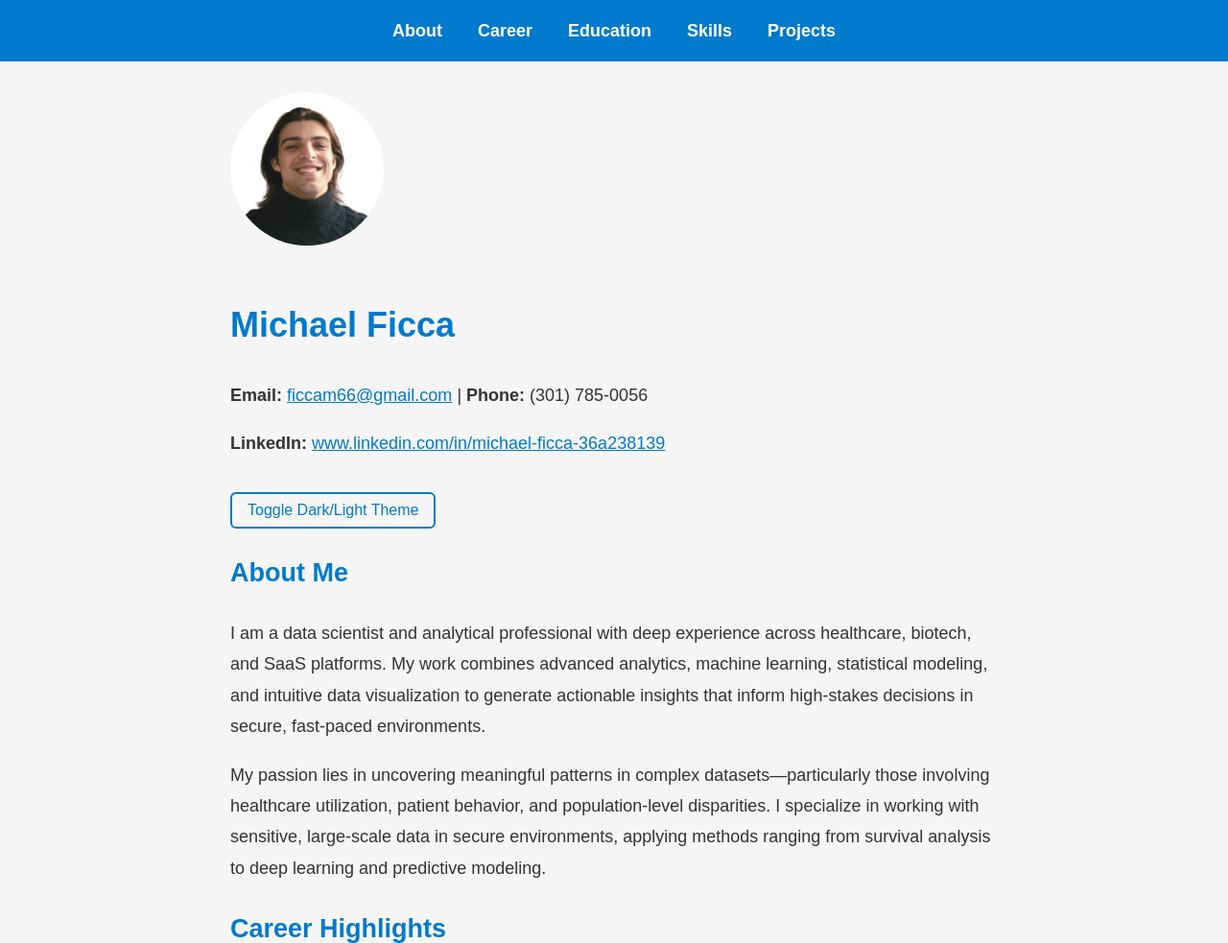
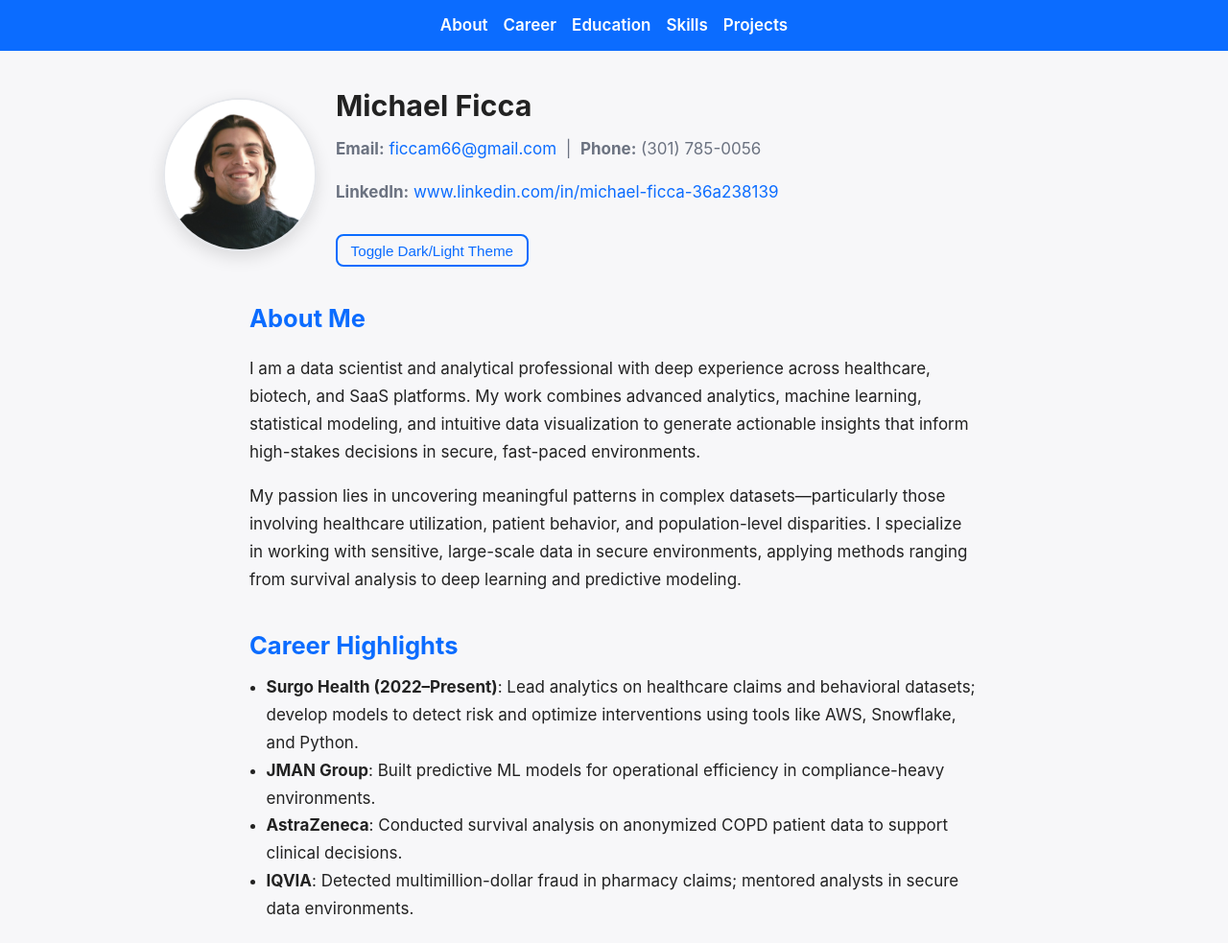
Before and after one commit to mficca/mficca.github.io, a plain HTML site: page index.html in a window 1280 px wide. Shown: the top 983 px of the page at 96% size. Drawn offline with Linux system fonts and the light colour scheme.

Commit message:
AI Revamp
AI revamp of html page

```diff
--- a/index.html
+++ b/index.html
@@ -8,171 +8,251 @@
   <meta name="description" content="Michael Ficca | Data Scientist Portfolio showcasing projects in healthcare analytics, machine learning, and data science." />
   <style>
     :root {
-      --bg-light: #f5f5f5;
-      --text-light: #333;
-      --bg-dark: #1e1e1e;
+      --bg-light: #f7f7f9;
+      --text-light: #222;
+      --bg-dark: #141414;
       --text-dark: #ddd;
-      --primary: #007acc;
+      --primary: #0b6cff;
       --card-bg-light: #fff;
-      --card-bg-dark: #2a2a2a;
+      --card-bg-dark: #1f1f1f;
+      --muted: #6b7280;
+      --border: #e5e7eb;
     }
-    [data-theme="light"] {
-      background-color: var(--bg-light);
-      color: var(--text-light);
+    html[data-theme="light"] { background: var(--bg-light); color: var(--text-light); }
+    html[data-theme="dark"]  { background: var(--bg-dark);  color: var(--text-dark);  }
+    * { box-sizing: border-box; }
+    body {
+      margin: 0;
+      font-family: Inter, system-ui, -apple-system, "Segoe UI", Roboto, Helvetica, Arial, "Apple Color Emoji", "Segoe UI Emoji";
+      line-height: 1.7;
+      -webkit-font-smoothing: antialiased;
+      text-rendering: optimizeLegibility;
+      font-size: 17px;
     }
-    [data-theme="dark"] {
-      background-color: var(--bg-dark);
-      color: var(--text-dark);
+    a { color: var(--primary); text-decoration: none; }
+    a:hover { text-decoration: underline; }
+
+    /* NAV */
+    nav {
+      background: var(--primary);
+      color: #fff;
     }
-    body {
-      font-family: Arial, sans-serif;
-      margin: 0;
-      padding: 0;
-      line-height: 1.8;
-      font-size: 18px;
-      transition: background-color 0.3s, color 0.3s;
+    .nav-inner {
+      max-width: 980px;
+      margin: 0 auto;
+      padding: .75rem 1rem;
+      display: flex;
+      gap: 1rem;
+      align-items: center;
+      justify-content: center;
+      flex-wrap: wrap;
     }
+    nav a { color: #fff; font-weight: 600; }
+
+    /* WRAPPER */
     .container {
-      max-width: 800px;
-      margin: auto;
-      padding: 2rem 1rem;
+      max-width: 980px;
+      margin: 0 auto;
+      padding: 2rem 1.25rem 3rem;
     }
-    h1, h2 {
+
+    /* HEADER / HERO */
+    .header {
+      display: grid;
+      grid-template-columns: 160px 1fr;
+      gap: 1.25rem;
+      align-items: center;
+    }
+    @media (max-width: 640px) {
+      .header { grid-template-columns: 1fr; text-align: center; }
+    }
+    .avatar {
+      width: 160px;
+      height: 160px;
+      border-radius: 50%;
+      overflow: hidden;
+      box-shadow: 0 6px 18px rgba(0,0,0,.12);
+      border: 2px solid var(--border);
+      margin: 0 auto;
+    }
+    .avatar img {
+      width: 100%;
+      height: 100%;
+      object-fit: cover;
+      max-height: none !important; /* ensure full image is shown */
+    }
+    .title h1 { margin: 0 0 .25rem; font-size: 1.9rem; }
+    .contact { color: var(--muted); margin-top: .25rem; }
+    .toggle-btn {
+      margin-top: .75rem;
+      cursor: pointer;
+      background: transparent;
+      border: 2px solid var(--primary);
+      padding: .4rem .85rem;
+      font-size: 0.95rem;
       color: var(--primary);
+      border-radius: 8px;
     }
-    a {
-      color: var(--primary);
+
+    /* SECTIONS */
+    h2 { color: var(--primary); margin-top: 2rem; margin-bottom: .5rem; }
+    h4 { margin-top: 1.25rem; }
+    .section { margin-top: 1.25rem; }
+    .list { padding-left: 1.1rem; margin: .5rem 0; }
+
+    /* CARD */
+    .project-card {
+      background: var(--card-bg-light);
+      border: 1px solid var(--border);
+      border-radius: 10px;
+      padding: 1rem 1.1rem;
+      margin: 1rem 0 1.5rem;
+      box-shadow: 0 6px 22px rgba(0,0,0,.06);
     }
-    nav {
-      background-color: var(--primary);
-      color: white;
-      padding: 1rem;
-      text-align: center;
+    html[data-theme="dark"] .project-card { background: var(--card-bg-dark); border-color: #2a2a2a; }
+
+    /* MEDIA / FIGURES */
+    figure, .umap-figure { margin: 1rem 0; text-align: center; }
+    figcaption { color: var(--muted); font-size: .9rem; margin-top: .35rem; }
+    img {
+      max-width: 100%;
+      height: auto;
+      display: block;
+      margin: 0 auto;
+      max-height: none !important; /* prevent any theme from capping */
     }
-    nav a {
-      margin: 0 1rem;
-      color: white;
-      text-decoration: none;
-      font-weight: bold;
+    .image-link { display: inline-block; border-radius: 6px; overflow: hidden; }
+    .image-frame {
+      border: 1px solid var(--border);
+      border-radius: 8px;
+      box-shadow: 0 6px 18px rgba(0,0,0,.08);
     }
-    .toggle-btn {
-      margin-top: 1rem;
-      cursor: pointer;
-      background: none;
-      border: 2px solid var(--primary);
-      padding: 0.5rem 1rem;
-      font-size: 16px;
-      color: var(--primary);
-      border-radius: 6px;
-    }
-    .project-card {
-      background-color: var(--card-bg-light);
-      border-radius: 8px;
-      padding: 1rem;
-      margin-bottom: 1.5rem;
-      box-shadow: 0 0 10px rgba(0,0,0,0.1);
-    }
-    [data-theme="dark"] .project-card {
-      background-color: var(--card-bg-dark);
-    }
-    @media (max-width: 600px) {
-      .container {
-        padding: 1rem;
-      }
-    }
+
+    /* TYPOGRAPHY HELPERS */
+    .narrow { max-width: 760px; margin: 0 auto; }
+    .muted { color: var(--muted); }
+    hr { border: none; border-top: 1px solid var(--border); margin: 2rem 0; }
   </style>
 </head>
 <body>
 
   <nav>
+    <div class="nav-inner">
       <a href="#about">About</a>
       <a href="#career">Career</a>
       <a href="#education">Education</a>
       <a href="#skills">Skills</a>
       <a href="#projects">Projects</a>
+    </div>
   </nav>
 
   <div class="container">
-  <img src="LinkedIn_Photo.jpeg" alt="Photo of Michael Ficca" style="width:160px; border-radius: 50%; margin-bottom: 1rem;" />
+    <!-- HEADER -->
+    <header class="header">
+      <div class="avatar">
+        <img src="LinkedIn_Photo.jpeg" alt="Photo of Michael Ficca">
+      </div>
+      <div class="title">
         <h1>Michael Ficca</h1>
-    <p><strong>Email:</strong> <a href="mailto:ficcam66@gmail.com">ficcam66@gmail.com</a> | <strong>Phone:</strong> (301) 785-0056</p>
-    <p><strong>LinkedIn:</strong> <a href="https://www.linkedin.com/in/michael-ficca-36a238139">www.linkedin.com/in/michael-ficca-36a238139</a></p>
+        <p class="contact">
+          <strong>Email:</strong> <a href="mailto:ficcam66@gmail.com">ficcam66@gmail.com</a> &nbsp;|&nbsp;
+          <strong>Phone:</strong> (301) 785-0056
+        </p>
+        <p class="contact">
+          <strong>LinkedIn:</strong> <a href="https://www.linkedin.com/in/michael-ficca-36a238139" target="_blank" rel="noopener">www.linkedin.com/in/michael-ficca-36a238139</a>
+        </p>
+        <button class="toggle-btn" onclick="toggleTheme()">Toggle Dark/Light Theme</button>
+      </div>
+    </header>
 
-    <button class="toggle-btn" onclick="toggleTheme()">Toggle Dark/Light Theme</button>
-
-    <h2 id="about">About Me</h2>
+    <!-- ABOUT -->
+    <section id="about" class="section narrow">
+      <h2>About Me</h2>
       <p>
         I am a data scientist and analytical professional with deep experience across healthcare, biotech, and SaaS platforms. My work combines advanced analytics, machine learning, statistical modeling, and intuitive data visualization to generate actionable insights that inform high-stakes decisions in secure, fast-paced environments.
       </p>
       <p>
         My passion lies in uncovering meaningful patterns in complex datasets—particularly those involving healthcare utilization, patient behavior, and population-level disparities. I specialize in working with sensitive, large-scale data in secure environments, applying methods ranging from survival analysis to deep learning and predictive modeling.
       </p>
+    </section>
 
-    <h2 id="career">Career Highlights</h2>
-    <ul>
+    <!-- CAREER -->
+    <section id="career" class="section narrow">
+      <h2>Career Highlights</h2>
+      <ul class="list">
         <li><strong>Surgo Health (2022–Present)</strong>: Lead analytics on healthcare claims and behavioral datasets; develop models to detect risk and optimize interventions using tools like AWS, Snowflake, and Python.</li>
         <li><strong>JMAN Group</strong>: Built predictive ML models for operational efficiency in compliance-heavy environments.</li>
         <li><strong>AstraZeneca</strong>: Conducted survival analysis on anonymized COPD patient data to support clinical decisions.</li>
         <li><strong>IQVIA</strong>: Detected multimillion-dollar fraud in pharmacy claims; mentored analysts in secure data environments.</li>
       </ul>
+    </section>
 
-    <h2 id="education">Education</h2>
-    <ul>
+    <!-- EDUCATION -->
+    <section id="education" class="section narrow">
+      <h2>Education</h2>
+      <ul class="list">
         <li><strong>MSc, Health Data Science</strong> — London School of Hygiene and Tropical Medicine</li>
         <li><strong>BS, Mathematics</strong> — Georgetown University (Minor: Computer Science)</li>
       </ul>
+    </section>
 
-    <h2 id="skills">Technical Skills</h2>
+    <!-- SKILLS -->
+    <section id="skills" class="section narrow">
+      <h2>Technical Skills</h2>
       <p>
         <strong>Languages:</strong> Python, R, SQL, Java, Scala, C++<br />
         <strong>Tools:</strong> AWS, Databricks, Snowflake, Tableau, Power BI, Alteryx, Git<br />
         <strong>Specialties:</strong> Machine Learning, Deep Learning, Health Data Science, Data Engineering, Predictive Modeling
       </p>
+    </section>
 
-    <div class="project-card" style="border:1px solid #ccc; padding:16px; border-radius:8px; max-width:400px; font-family:Arial, sans-serif;">
+    <!-- PROJECT CARD -->
+    <section id="projects" class="section narrow">
+      <div class="project-card">
         <h3 style="margin-top:0;">Master’s Thesis: Deep Representation Learning of EHR Sequences</h3>
         <p><strong>Tools:</strong> Python, PyTorch, ConvAE, UMAP, pandas</p>
         <p><strong>Data:</strong> MIMIC-III (sample subset provided)</p>
         <p><strong>Description:</strong><br>
           Developed a convolutional autoencoder (ConvAE) to learn latent patient representations from longitudinal EHR data, enabling unsupervised clustering into clinically meaningful subgroups.
         </p>
-      <ul style="padding-left:1em;">
+        <ul style="padding-left:1em; margin: .5rem 0;">
           <li><strong>Objective:</strong> Extract robust vector embeddings for patient stratification.</li>
           <li><strong>Method:</strong> CNN-based autoencoder trained on fixed-length subsequences of medical concept codes.</li>
           <li><strong>Evaluation:</strong> Token-level reconstruction accuracy (≈45%), UMAP visualization, cluster demographics analysis.</li>
           <li><strong>Key Findings:</strong> Identified three clusters with distinct age, gender, and mortality profiles.</li>
         </ul>
-      <p style="margin-bottom:0;"><strong>Repository:</strong> <a href="https://github.com/mficca/masters-project" target="_blank">github.com/mficca/masters-project</a></p>
+        <p style="margin-bottom:0;"><strong>Repository:</strong> <a href="https://github.com/mficca/masters-project" target="_blank" rel="noopener">github.com/mficca/masters-project</a></p>
       </div>
+    </section>
 
+    <hr class="narrow">
 
-  </div>
-
-  <hr>
-
-  <h1> Project Overviews </h1>
-
+    <!-- PROJECT OVERVIEWS -->
+    <section class="section narrow">
+      <h1>Project Overviews</h1>
 
       <h2>Patient Clustering Results</h2>
       <p>In this section, we present an overview of patient clusters discovered using a Convolutional Autoencoder (ConvAE) on the <em>MIMIC-III</em> dataset. For privacy and reproducibility, a representative <strong>sample dataset</strong> is provided here. Below, you can see the UMAP projection of the learned patient representations, followed by a demographic summary table for each cluster.</p>
 
       <h4>UMAP Clustering of Patient Representations</h4>
-  <div class="umap-figure">
-    <img src="umap_kmeans_k3.png" alt="UMAP Clustering of Patient Vectors">
+      <figure class="umap-figure">
+        <a class="image-link" href="umap_kmeans_k3.png" target="_blank" rel="noopener">
+          <img class="image-frame" src="umap_kmeans_k3.png" alt="UMAP Clustering of Patient Vectors">
+        </a>
         <figcaption>Figure 1: UMAP projection showing three patient clusters (0, 1, 2).</figcaption>
-  </div>
+      </figure>
 
       <h4>Cluster Demographics Summary</h4>
-  <figure style="text-align:center;">
-    <img src="sample_data/Patient_Clusters_Demographics_Outcomes.png"
-         alt="Cluster demographics and outcomes table"
-         loading="lazy"
-         style="max-width:100%;height:auto;border:1px solid #ddd;border-radius:6px;">
+      <figure>
+        <a class="image-link" href="sample_data/Patient_Clusters_Demographics_Outcomes.png" target="_blank" rel="noopener">
+          <img class="image-frame" src="sample_data/Patient_Clusters_Demographics_Outcomes.png"
+               alt="Cluster demographics and outcomes table" loading="lazy">
+        </a>
       </figure>
 
       <h4>Cluster Findings</h4>
 
-  <section style="max-width:760px; margin:0 auto; line-height:1.6;">
+      <section class="narrow" style="max-width:760px; margin:0 auto; line-height:1.6;">
         <h5>Cluster 0</h5>
         <p style="white-space:pre-line; margin:0.6rem 0;">
           Cluster 0 contains patients predominantly in middle-age and early senior years
@@ -231,10 +311,10 @@
           </li>
         </ol>
       </section>
+    </section>
 
-  <hr>
-
-
+    <hr class="narrow">
+  </div>
 
   <script>
     function toggleTheme() {
```
Lines whose indentation alone changed are shown as unchanged.
